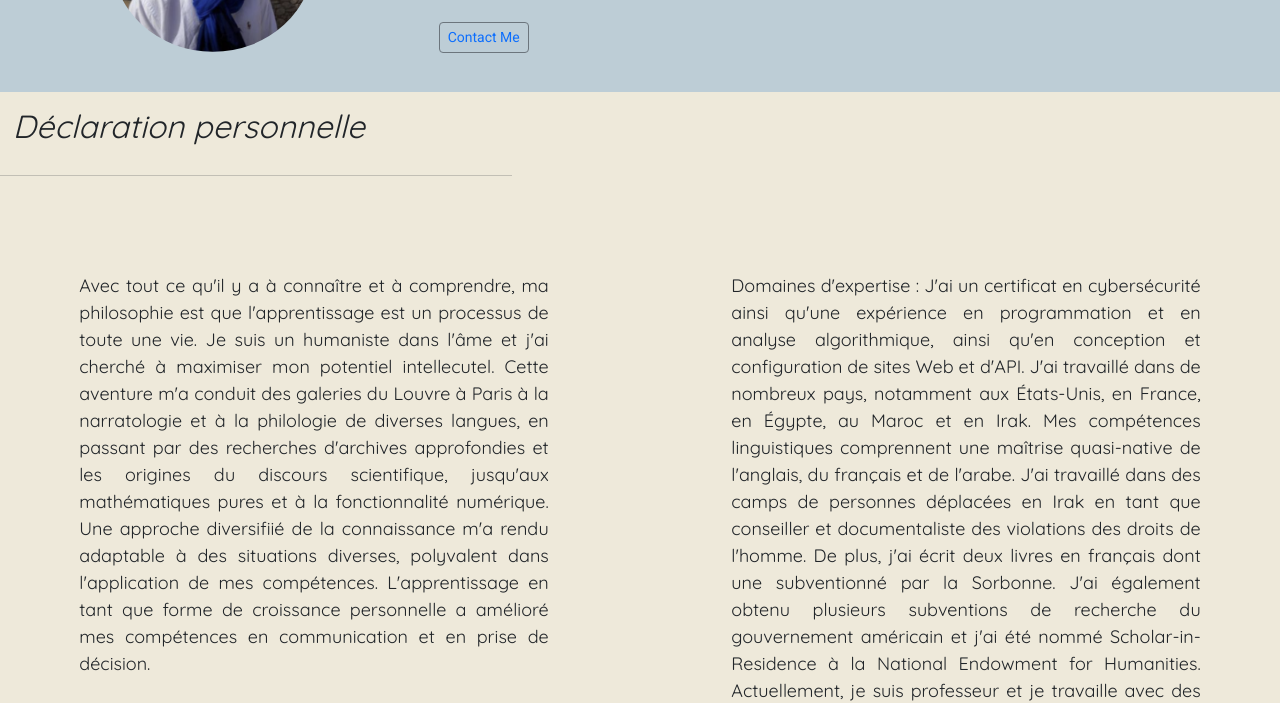
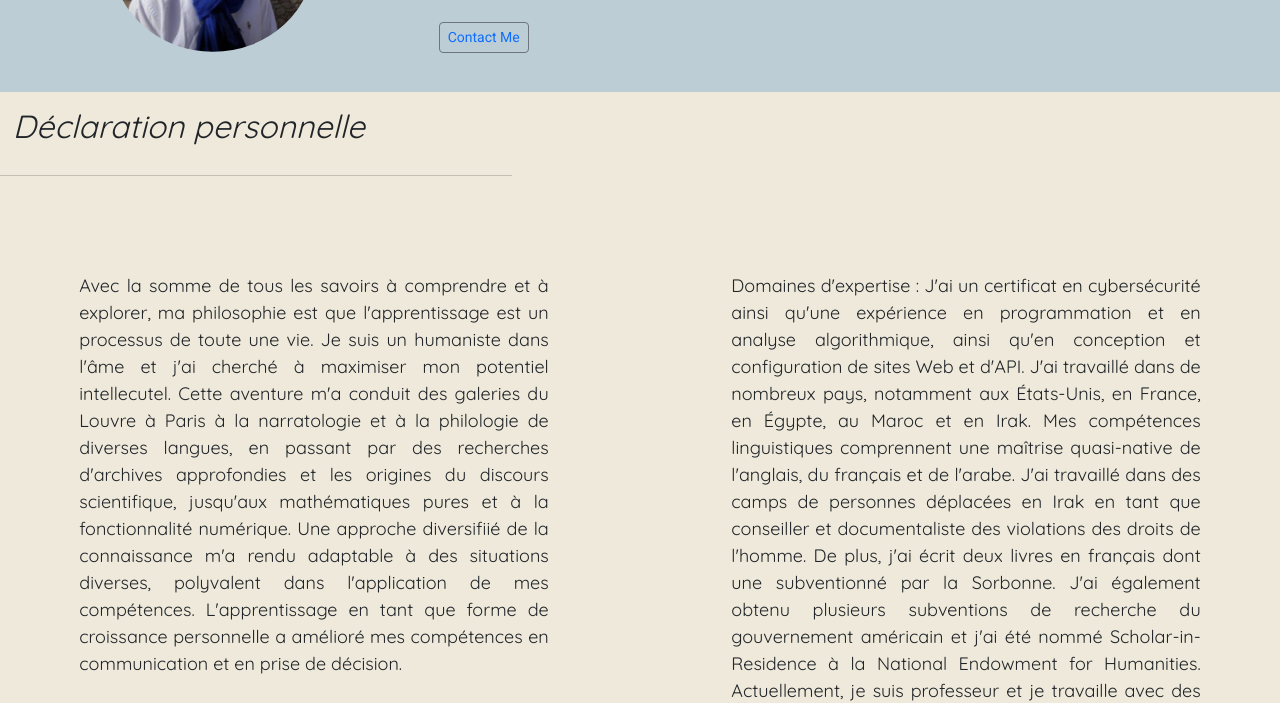
Before and after one commit to harapsam/DonaldWrightCV, a plain HTML site: page fr-index.html in a window 1280 px wide. Shown: the part 250-953 px from the top of the page. Drawn offline with nearby package versions, Linux system fonts and the light colour scheme.

Commit message:
Add files via upload

```diff
--- a/fr-index.html
+++ b/fr-index.html
@@ -68,7 +68,7 @@
         </div>
         <div class="row">
             <div class="statement col-lg-6">
-                <p>     Avec tout ce qu'il y a à connaître et à comprendre, ma philosophie est que l'apprentissage est un processus de toute une vie. Je suis un humaniste dans l'âme et j'ai cherché à maximiser mon potentiel intellecutel. Cette aventure m'a conduit des galeries du Louvre à Paris à la narratologie et à la philologie de diverses langues, en passant par des recherches d'archives approfondies et les origines du discours scientifique, jusqu'aux mathématiques pures et à la fonctionnalité numérique. Une approche diversifiié de la connaissance m'a rendu adaptable à des situations diverses, polyvalent dans l'application de mes compétences. L'apprentissage en tant que forme de croissance personnelle a amélioré mes compétences en communication et en prise de décision.</p>
+                <p>     Avec la somme de tous les savoirs à comprendre et à explorer, ma philosophie est que l'apprentissage est un processus de toute une vie. Je suis un humaniste dans l'âme et j'ai cherché à maximiser mon potentiel intellecutel. Cette aventure m'a conduit des galeries du Louvre à Paris à la narratologie et à la philologie de diverses langues, en passant par des recherches d'archives approfondies et les origines du discours scientifique, jusqu'aux mathématiques pures et à la fonctionnalité numérique. Une approche diversifiié de la connaissance m'a rendu adaptable à des situations diverses, polyvalent dans l'application de mes compétences. L'apprentissage en tant que forme de croissance personnelle a amélioré mes compétences en communication et en prise de décision.</p>
             </div>
             <div class="statement col-lg-6">
                 <p>     Domaines d'expertise : J'ai un certificat en cybersécurité ainsi qu'une expérience en programmation et en analyse algorithmique, ainsi qu'en conception et configuration de sites Web et d'API. J'ai travaillé dans de nombreux pays, notamment aux États-Unis, en France, en Égypte, au Maroc et en Irak. Mes compétences linguistiques comprennent une maîtrise quasi-native de l'anglais, du français et de l'arabe. J'ai travaillé dans des camps de personnes déplacées en Irak en tant que conseiller et documentaliste des violations des droits de l'homme. De plus, j'ai écrit deux livres en français dont une subventionné par la Sorbonne. J'ai également obtenu plusieurs subventions de recherche du gouvernement américain et j'ai été nommé Scholar-in-Residence à la National Endowment for Humanities. Actuellement, je suis professeur et je travaille avec des étudiants de premier cycle en enseignant les langues étrangères, les cultures et les relations internationales. J'ai travaillé dans la résolution de conflits au Moyen-Orient, la documentation de témoignages de réfugiés, la création d'une archive vivante de connaissances indigènes en Afrique du Nord et dans le domaine de la recherche post-coloniale.</p>
```
